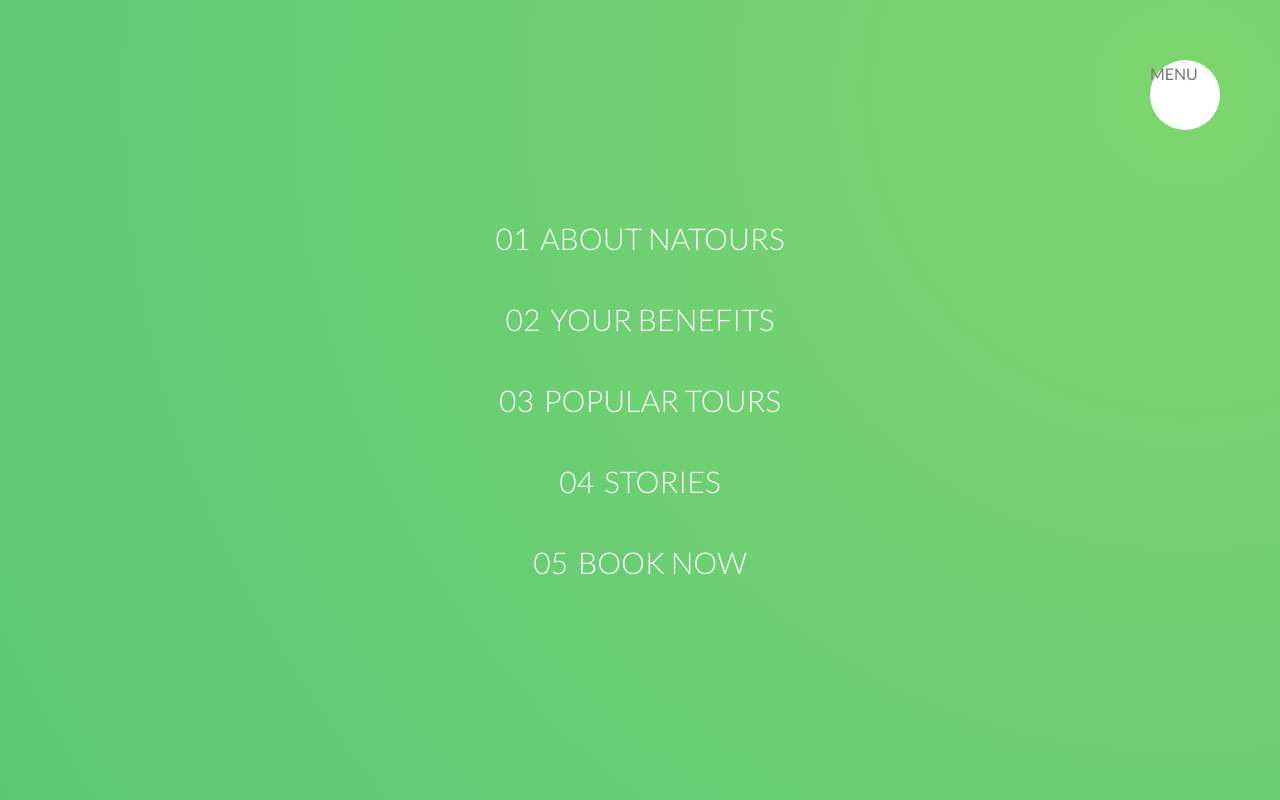
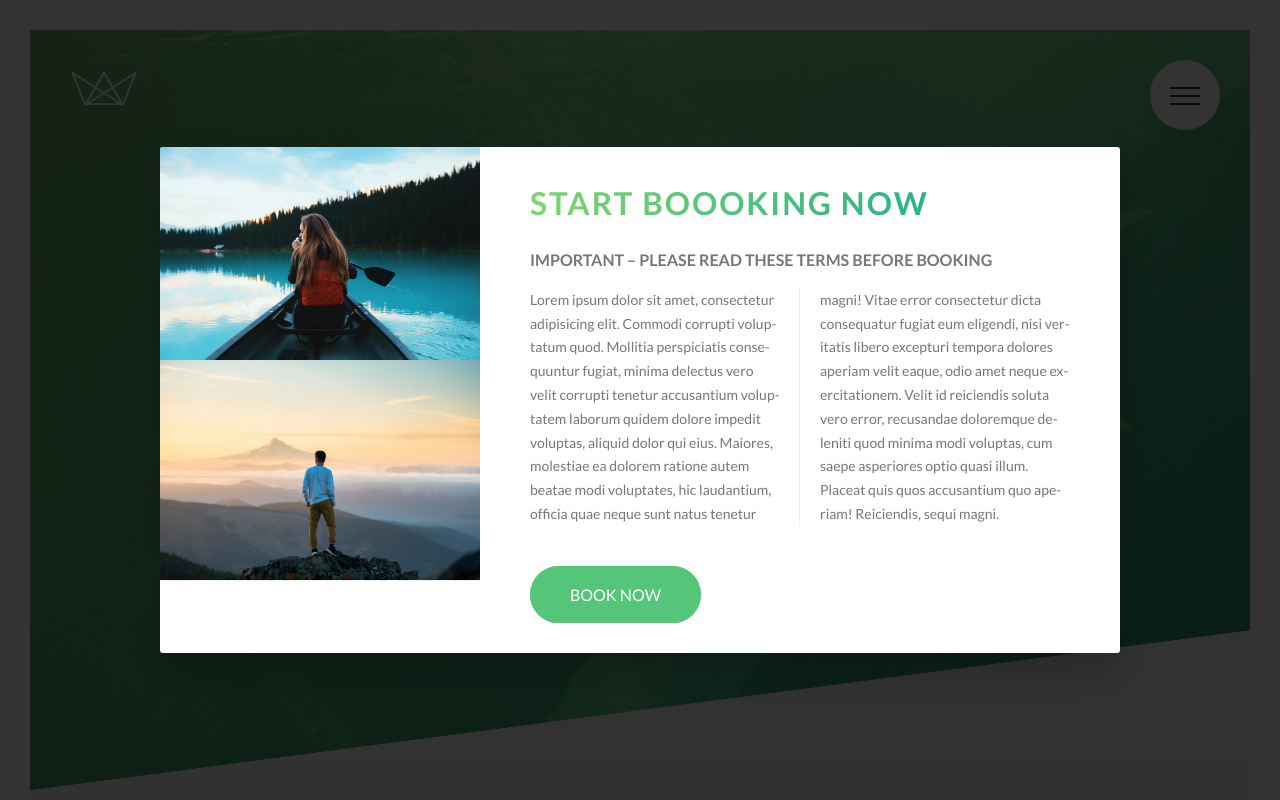
Before and after one commit to Mika-dev13/natours_project, a website: page index.html in a window 1280 px wide. Shown: the top 800 px of the page. Drawn offline with Linux system fonts and the light colour scheme.

Commit message:
create popup

```diff
--- a/index.html
+++ b/index.html
@@ -15,8 +15,10 @@
   </head>
   <body>
     <div class="navigation">
-      <input type="text" class="navigation__checkbox" id="navi-toggle" />
-      <label for="navi-toggle" class="navigation__button">MENU</label>
+      <input type="checkbox" class="navigation__checkbox" id="navi-toggle" />
+      <label for="navi-toggle" class="navigation__button">
+        <span class="navigation__icon">&nbsp</span>
+      </label>
       <div class="navigation__background">&nbsp;</div>
       <nav class="navigation__nav">
         <ul class="navigation__list">
@@ -431,6 +433,38 @@
       </div>
     </footer>
 
+    <div class="popup">
+      <div class="popup__content">
+        <div class="popup__left">
+          <img src="img/nat-8.jpg" alt="Tour photo" class="popup__img" />
+          <img src="img/nat-9.jpg" alt="Tour photo" class="popup__img" />
+        </div>
+        <div class="popup__right">
+          <h2 class="heading-secondary u-margin-bottom-small">
+            Start boooking now
+          </h2>
+          <h3 class="heading-tertiary u-margin-bottom-small">
+            Important &ndash; Please read these terms before booking
+          </h3>
+          <p class="popup__text">
+            Lorem ipsum dolor sit amet, consectetur adipisicing elit. Commodi
+            corrupti voluptatum quod. Mollitia perspiciatis consequuntur fugiat,
+            minima delectus vero velit corrupti tenetur accusantium voluptatem
+            laborum quidem dolore impedit voluptas, aliquid dolor qui eius.
+            Maiores, molestiae ea dolorem ratione autem beatae modi voluptates,
+            hic laudantium, officia quae neque sunt natus tenetur magni! Vitae
+            error consectetur dicta consequatur fugiat eum eligendi, nisi
+            veritatis libero excepturi tempora dolores aperiam velit eaque, odio
+            amet neque exercitationem. Velit id reiciendis soluta vero error,
+            recusandae doloremque deleniti quod minima modi voluptas, cum saepe
+            asperiores optio quasi illum. Placeat quis quos accusantium quo
+            aperiam! Reiciendis, sequi magni.
+          </p>
+          <a href="#" class="btn btn--green">Book now</a>
+        </div>
+      </div>
+    </div>
+
     <!-- <section class="grid-test">
       <div class="row">
         <div class="col-1-of-2">col 1 of 2</div>
--- a/sass/abstracts/_mixins.scss
+++ b/sass/abstracts/_mixins.scss
@@ -5,3 +5,10 @@
     clear: both;
   }
 }
+
+@mixin absoluteCenter {
+  position: absolute;
+  top: 50%;
+  left: 50%;
+  transform: translate(-50%, -50%);
+}
--- /dev/null
+++ b/sass/components/_popup.scss
@@ -0,0 +1,50 @@
+.popup {
+  position: fixed;
+  z-index: 3000;
+  top: 0;
+  left: 0;
+  background-color: rgba($color-black, 0.8);
+  width: 100%;
+  height: 100vh;
+
+  &__content {
+    @include absoluteCenter;
+    width: 75%;
+    background-color: $color-white;
+    box-shadow: 0 2rem 4rem rgba($color-black, 0.2);
+    border-radius: 3px;
+    display: table;
+    overflow: hidden;
+  }
+
+  &__left {
+    width: 33.3333333%;
+    display: table-cell;
+  }
+
+  &__right {
+    width: 66.6666667%;
+    display: table-cell;
+    vertical-align: middle;
+    padding: 3rem 5rem;
+  }
+
+  &__img {
+    display: block;
+    width: 100%;
+  }
+
+  &__text {
+    font-size: 1.4rem;
+    margin-bottom: 4rem;
+
+    column-count: 2;
+    column-gap: 4rem;
+    column-rule: 1px solid $color-grey-light-2;
+
+    -moz-hyphens: auto;
+    -ms-hyphens: auto;
+    -webkit-hyphens: auto;
+    hyphens: auto;
+  }
+}
--- a/sass/layout/_navigation.scss
+++ b/sass/layout/_navigation.scss
@@ -12,6 +12,9 @@
     right: 6rem;
     border-radius: 50%;
     z-index: 2000;
+    box-shadow: 0 1rem 3rem rgba($color-black, 0.1);
+    text-align: center;
+    cursor: pointer;
   }
 
   &__background {
@@ -26,22 +29,26 @@
       $color-primary-light,
       $color-primary-dark
     );
-    transform: scale(80);
+    transition: transform 0.8s cubic-bezier(0.86, 0, 0.07, 1);
+    // transform: scale(80);
   }
 
   &__nav {
     height: 100vh;
-    width: 100%;
     position: fixed;
     top: 0;
-    right: 0;
+    left: 0;
     z-index: 1500;
+    opacity: 0;
+    width: 0;
+    transition: all 0.8s cubic-bezier(0.68, -0.55, 0.265, 1.55);
   }
 
   &__list {
     position: absolute;
     top: 50%;
     left: 50%;
+    width: 100%;
     transform: translate(-50%, -50%);
     list-style: none;
     text-align: center;
@@ -82,4 +89,62 @@
       transform: translateX(1rem);
     }
   }
+
+  // FONCTIONALITY
+  &__checkbox:checked ~ &__background {
+    transform: scale(80);
+  }
+
+  &__checkbox:checked ~ &__nav {
+    opacity: 1;
+    width: 100%;
+  }
+
+  // ICON
+  &__icon {
+    position: relative;
+    margin-top: 3.5rem;
+    &,
+    &::before,
+    &::after {
+      width: 3rem;
+      height: 2px;
+      background-color: $color-grey-dark-3;
+      display: inline-block;
+      transition: all 0.2s;
+    }
+
+    &::before,
+    &::after {
+      content: '';
+      position: absolute;
+      left: 0;
+    }
+
+    &::before {
+      top: -0.8rem;
+    }
+    &::after {
+      top: 0.8rem;
+    }
+  }
+
+  &__button:hover &__icon::before {
+    top: -1rem;
+  }
+  &__button:hover &__icon::after {
+    top: 1rem;
+  }
+
+  &__checkbox:checked + &__button &__icon {
+    background-color: transparent;
+  }
+  &__checkbox:checked + &__button &__icon::before {
+    transform: rotate(135deg);
+    top: 0;
+  }
+  &__checkbox:checked + &__button &__icon::after {
+    top: 0;
+    transform: rotate(-135deg);
+  }
 }
--- a/sass/main.scss
+++ b/sass/main.scss
@@ -14,6 +14,7 @@
 @import 'components/story';
 @import 'components/bg-video';
 @import 'components/form';
+@import 'components/popup';
 
 @import 'layout/navigation';
 @import 'layout/header';
```
Also changed, not shown: css/style.css.
